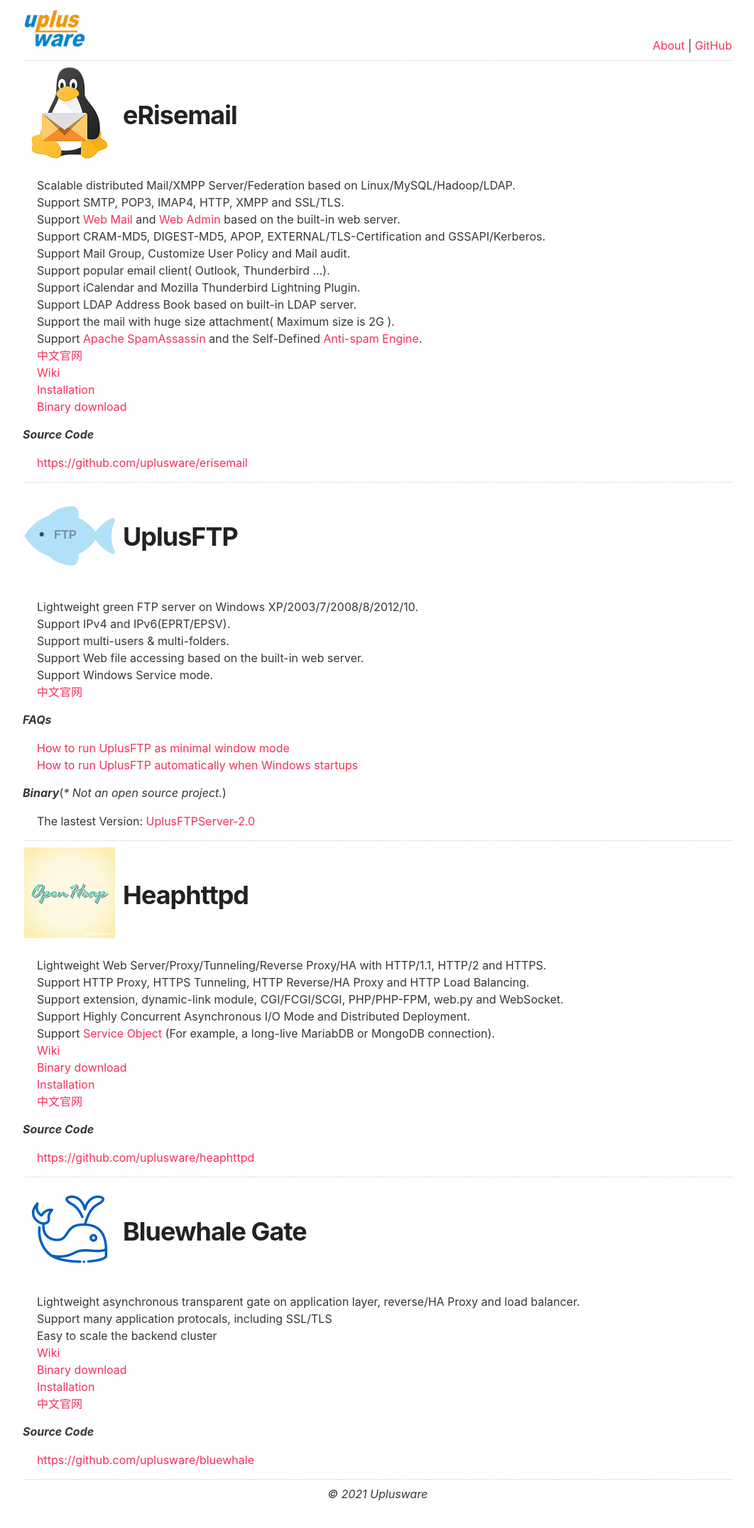
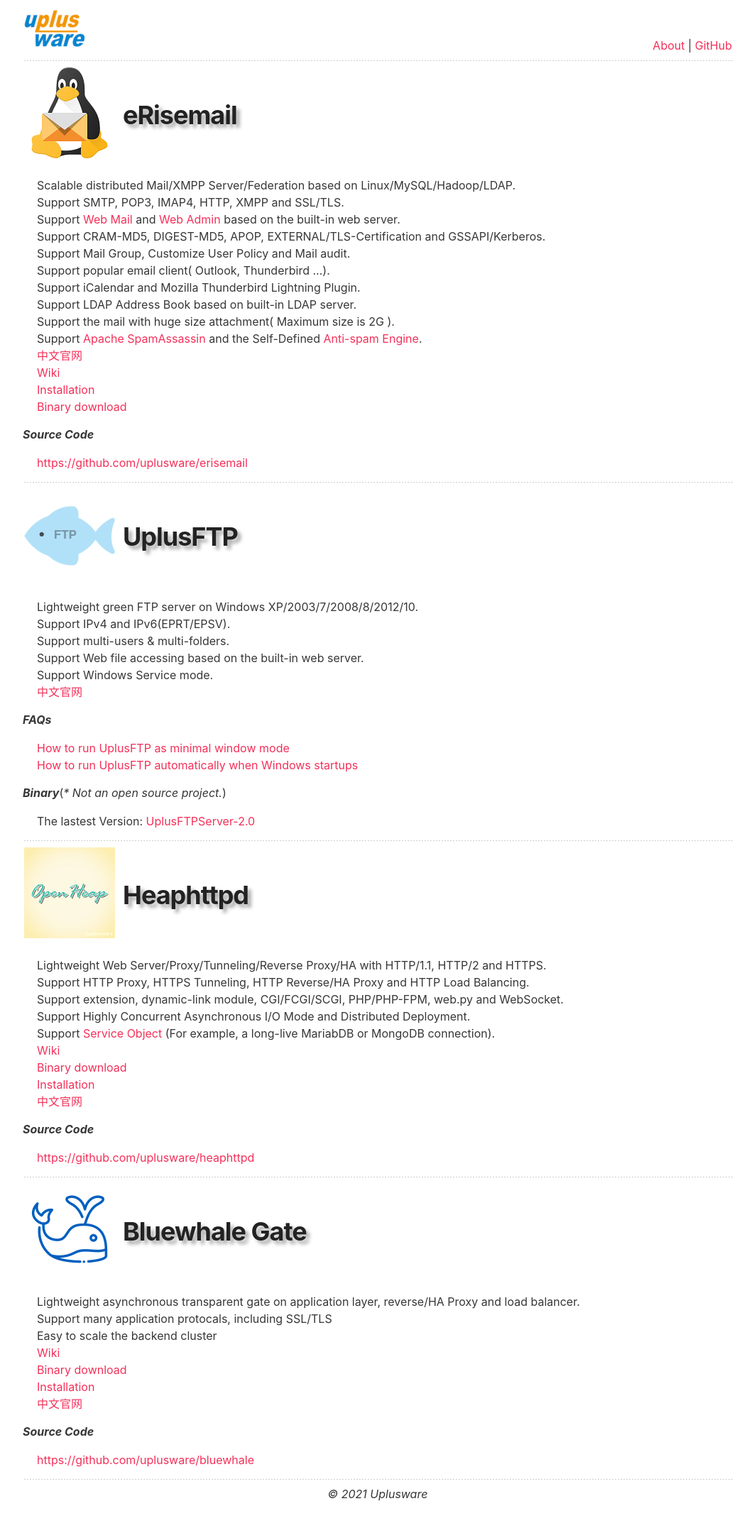
Before and after one commit to uplusware/uplusware.github.io, a Jekyll site: the page index.html, which Jekyll copies as it is, in a window 1280 px wide. Shown: the whole page at 71% size, without its empty margins (108-1170 px from the left). Built offline with Jekyll 4.4.1, drawn with Linux system fonts in a browser that asks for light colours.

Commit message:
Update index.html

```diff
--- a/index.html
+++ b/index.html
@@ -20,7 +20,7 @@
 		<table width="100%"><tr><td width="138">
 		<img src="https://uplusware.github.io/images/erisemail.png" alt="erisemail">
 		</td><td valign="middle">
-		<h1><a id="erisemail-server" class="anchor" href="#erisemail-server" aria-hidden="true"><span class="octicon octicon-link"></span></a>eRisemail</h1>
+		<h1 style="text-shadow: 5px 5px 5px #aaaaaa">eRisemail</h1>
 		</td></tr></table>
 		<ul>
 			<li>Scalable distributed Mail/XMPP Server/Federation based on Linux/MySQL/Hadoop/LDAP.</li>
@@ -50,7 +50,7 @@
 		<table width="100%"><tr><td width="138">
 		<img src="https://uplusware.github.io/images/uplusftpsrv.png" alt="UplusFTP">
 		</td><td valign="middle">
-		<h1><a id="uplusftp-server" class="anchor" href="#uplusftp-server" aria-hidden="true"><span class="octicon octicon-link"></span></a>UplusFTP</h1>
+		<h1 style="text-shadow: 5px 5px 5px #aaaaaa">UplusFTP</h1>
 		</td></tr></table>
 		<ul>
 			<li>Lightweight green FTP server on Windows XP/2003/7/2008/8/2012/10.</li>
@@ -77,7 +77,7 @@
 		<table width="100%"><tr><td width="138">
 		<img src="https://uplusware.github.io/images/heaphttpd.png" alt="Heaphttpd">
 		</td><td valign="middle">
-		<h1><a id="Heaphttpd-server" class="anchor" href="#Heaphttpd-server" aria-hidden="true"><span class="octicon octicon-link"></span></a>Heaphttpd</h1>
+		<h1 style="text-shadow: 5px 5px 5px #aaaaaa">Heaphttpd</h1>
 		</td></tr></table>
 		<ul>
 			<li>Lightweight Web Server/Proxy/Tunneling/Reverse Proxy/HA with HTTP/1.1, HTTP/2 and HTTPS.</li>
@@ -100,7 +100,7 @@
 		<table width="100%"><tr><td width="138">
 		<img src="https://uplusware.github.io/images/bluewhale.png" alt="Bluewhale Gate">
 		</td><td valign="middle">
-        	<h1><a id="Bluewhale-server" class="anchor" href="#Bluewhale-server" aria-hidden="true"><span class="octicon octicon-link"></span></a>Bluewhale Gate</h1>
+        	<h1 style="text-shadow: 5px 5px 5px #aaaaaa">Bluewhale Gate</h1>
 		</td></tr></table>
 		<ul>
 			<li>Lightweight asynchronous transparent gate on application layer, reverse/HA Proxy and load balancer.</li>
```
